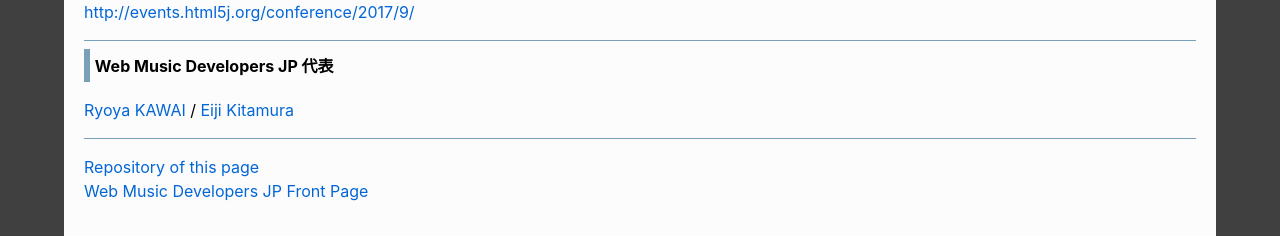
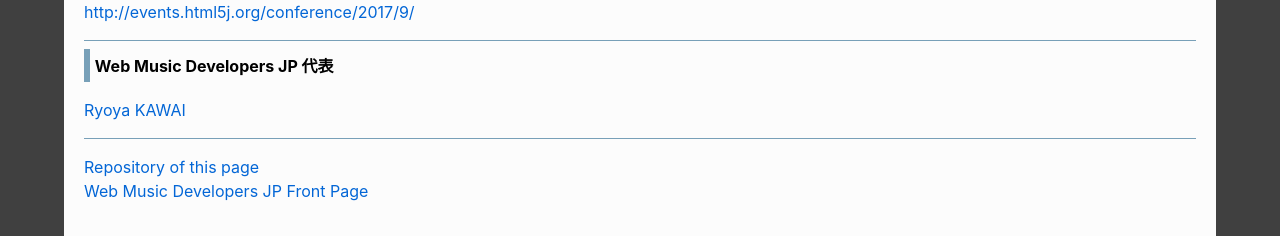
Before and after one commit to WebMusicDevelopersJP/WebMusicDevelopersJP.github.io, a Jekyll site: the page built from index.md, in a window 1280 px wide. Shown: the part 1393-1629 px from the top of the page. Built offline with Jekyll 4.4.1, drawn with Linux system fonts in a browser that asks for light colours; our own code applies the rules of GitHub Pages for plain Markdown files; comment, search, counter and statistics services are not loaded.

Commit message:
edit representative

```diff
--- a/index.md
+++ b/index.md
@@ -31,7 +31,7 @@ Web Music Developers JPブース出展
 
 -----
 #### Web Music Developers JP 代表
-[Ryoya KAWAI](https://twitter.com/ryoyakawai) / [Eiji Kitamura](https://plus.google.com/+agektmr)
+[Ryoya KAWAI](https://twitter.com/ryoyakawai)
 
 -----
 [Repository of this page](https://github.com/WebMusicDevelopersJP/WebMusicDevelopersJP.github.io)
```
